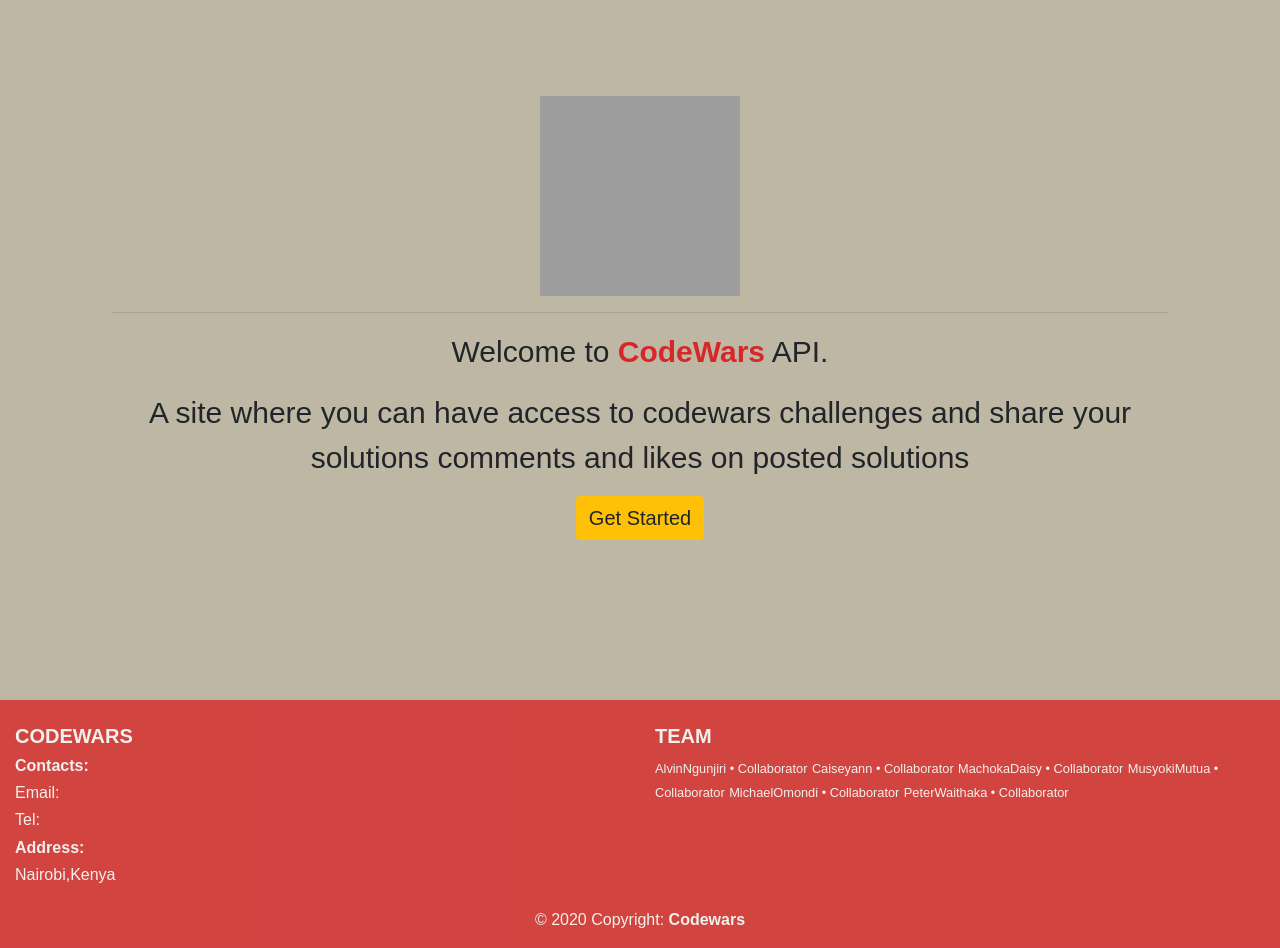
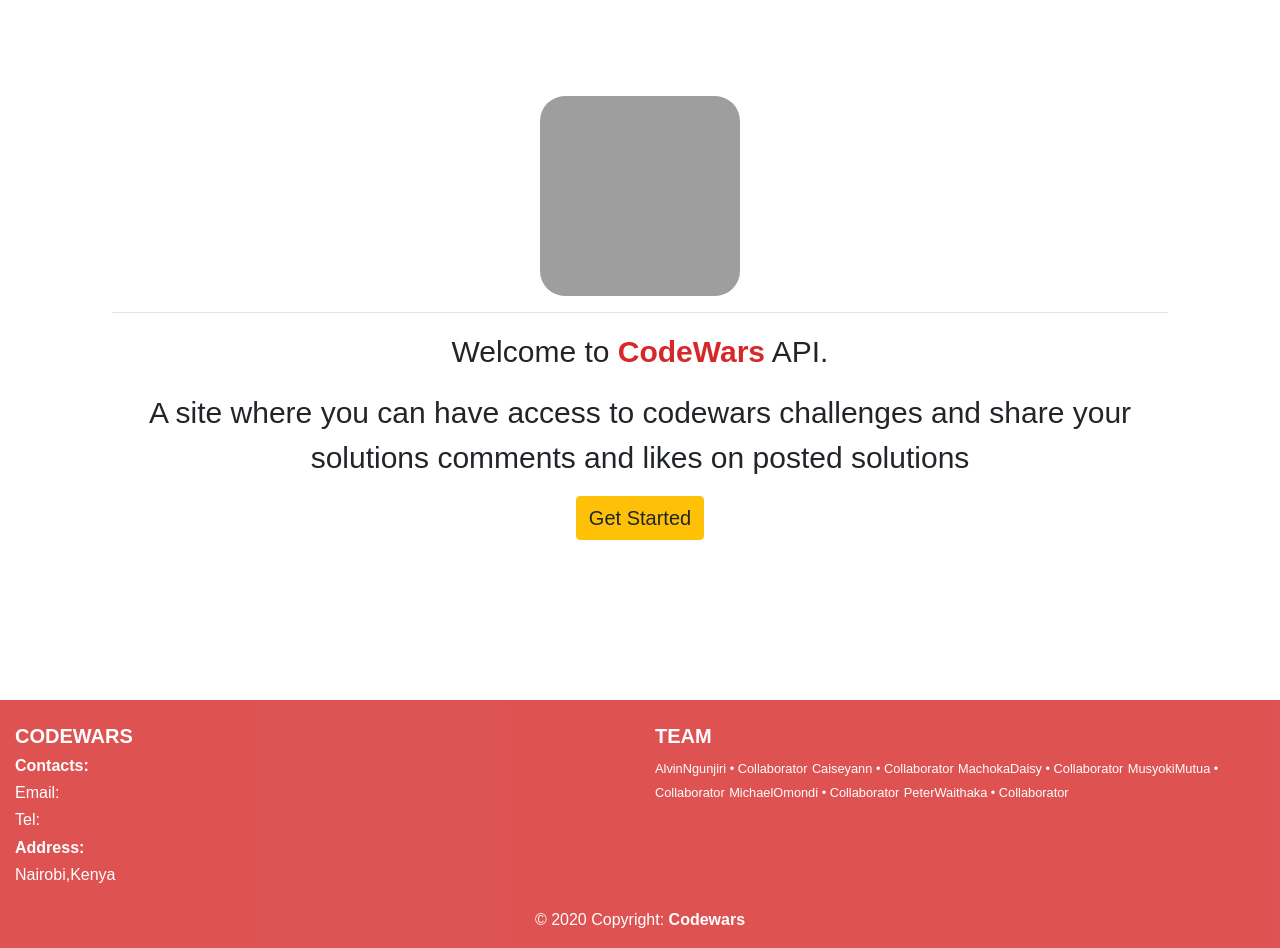
Before and after one commit to msyoki/CodeWars_API, a Flask app: page / in a window 1280 px wide. Shown: the part 72-1020 px from the top of the page. Run offline with Flask 2, Linux system fonts and the light colour scheme; some libraries are stand-ins or nearby versions; grey boxes are pictures that could not be loaded.

Commit message:
add styling

```diff
--- a/app/static/css/index.css
+++ b/app/static/css/index.css
@@ -9,7 +9,7 @@ span {
 }
 
 body{
-    background-color: #BEB7A4;
+    background-color: #FFFFFF;
     font-family: Arial, Helvetica, sans-serif;
 }
 
--- a/app/templates/index.html
+++ b/app/templates/index.html
@@ -4,7 +4,7 @@
     <div class="p-3 p-md-5 m-md-3 text-center bg-transparent">
         <div class="col-md-12 p-lg-5 mx-auto my-5">
             <h1 class="display-4 font-weight-normal text-white"style="font-size:30px"></h1>
-            <img src="https://pythonatrix.com/wp-content/uploads/2019/10/codewars1.png" alt="codewars" width="200px" height="200px"><hr>
+            <img src="https://pythonatrix.com/wp-content/uploads/2019/10/codewars1.png" alt="codewars" width="200px" height="200px" style="border-radius: 25px;"><hr>
             <p class="lead font-weight-normal "style="font-size:30px">Welcome to <span>CodeWars</span> API.</p>
             <p style="font-size:30px;">A site where you can have access to codewars challenges and  share your solutions comments and likes on posted solutions</p>
             <div id="buttons d-block mx-auto">
```
